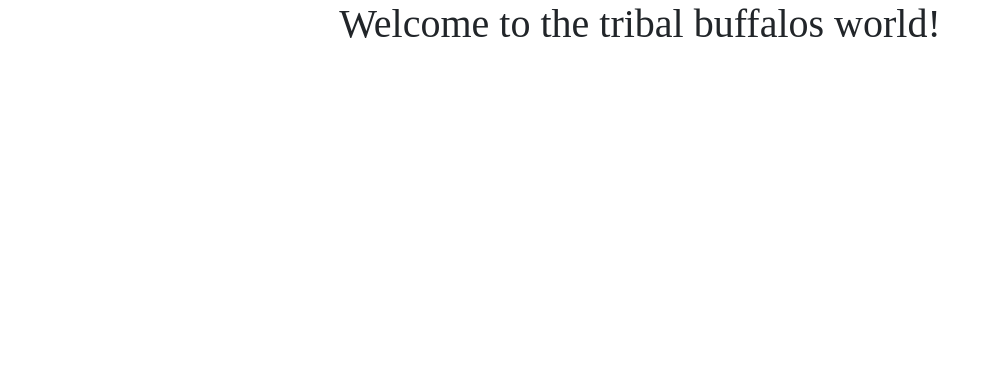
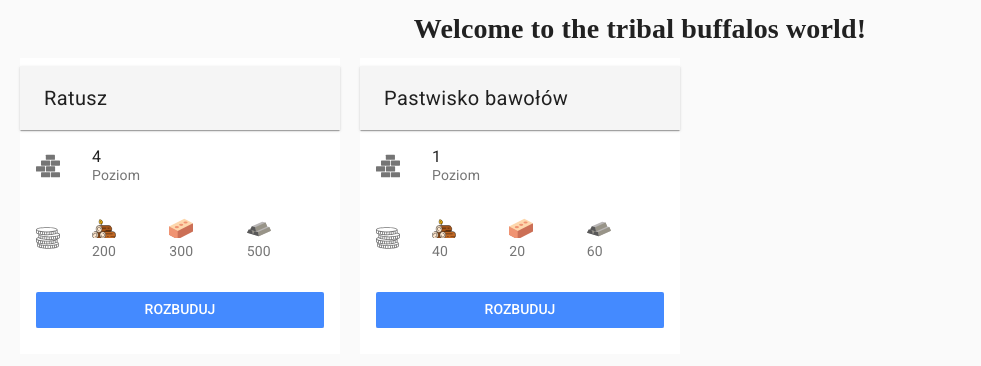
Before and after one commit to bartoszskwara/herds-of-buffalos, a Vue app in the folder frontend/: page / in a window 1280 px wide. Shown: the whole page, without its empty margins (0-981 px from the left). Built offline with nearby package versions, Linux system fonts and the light colour scheme.

Commit message:
Create building list based on JSON

```diff
--- a/frontend/package.json
+++ b/frontend/package.json
@@ -8,9 +8,9 @@
     "lint": "vue-cli-service lint"
   },
   "dependencies": {
-    "bootstrap": "^4.4.1",
     "core-js": "^3.4.3",
-    "vue": "^2.6.10"
+    "vue": "^2.6.10",
+    "vue-material": "^1.0.0-beta-11"
   },
   "devDependencies": {
     "@vue/cli-plugin-babel": "^4.1.0",
--- a/frontend/public/index.html
+++ b/frontend/public/index.html
@@ -5,7 +5,8 @@
     <meta http-equiv="X-UA-Compatible" content="IE=edge">
     <meta name="viewport" content="width=device-width,initial-scale=1.0">
     <link rel="icon" href="<%= BASE_URL %>favicon.ico">
-    <title>frontend</title>
+    <link rel="stylesheet" href="//fonts.googleapis.com/css?family=Roboto:400,500,700,400italic|Material+Icons">
+    <title>Herds of Buffalos</title>
   </head>
   <body>
     <noscript>
--- /dev/null
+++ b/frontend/src/Building.vue
@@ -0,0 +1,79 @@
+<template>
+  <div id="building">
+
+    <md-toolbar :md-elevation="1">
+      <span class="md-title">{{name}}</span>
+    </md-toolbar>
+      <md-list-item>
+        <md-icon :md-src="require('./assets/bricks.svg')" />
+        <div class="md-list-item-text">
+          <span>{{level}}</span>
+          <span>Poziom</span>
+        </div>
+      </md-list-item>
+
+      <md-list-item layout="row">
+        <md-icon :md-src="require('./assets/coins.svg')" />
+
+        <div class="md-list-item-text">
+          <span><md-icon class="mat" :md-src="require('./assets/wood.svg')" /></span>
+          <span>{{price.wood}}</span>
+        </div>
+
+        <div class="md-list-item-text">
+          <span><md-icon class="mat" :md-src="require('./assets/clay.svg')" /></span>
+          <span>{{price.clay}}</span>
+        </div>
+
+        <div class="md-list-item-text">
+          <span><md-icon class="mat" :md-src="require('./assets/iron.svg')" /></span>
+          <span>{{price.iron}}</span>
+        </div>
+      </md-list-item>
+      <md-list-item>
+        <div class="md-list-item-text">
+          <md-button class="md-raised md-primary">Rozbuduj</md-button>
+        </div>
+      </md-list-item>
+  </div>
+</template>
+
+<script>
+export default {
+  props: {
+    name: String,
+    level: Number,
+    price: {
+      wood: Number,
+      clay: Number,
+      iron: Number,
+    },
+  }
+}
+</script>
+
+<style>
+  .md-list {
+    width: 320px;
+    max-width: 100%;
+    display: inline-block;
+    vertical-align: top;
+    border: 1px solid rgba(#000, .12);
+  }
+  .md-list-item-text {
+    flex: auto;
+  }
+  .md-list-item-text span {
+    text-align: left;
+  }
+  .md-icon {
+    width: 0 !important;
+    min-height: 110%;
+
+  }
+  .mat {
+    margin-bottom: 5px !important;
+  }
+
+
+</style>
--- /dev/null
+++ b/frontend/src/BuildingList.vue
@@ -0,0 +1,37 @@
+<template>
+  <div id="buildings">
+    <md-list class="md-double-line" :key="building" v-for="building in village">
+      <building v-bind:name="building.name" v-bind:level="building.level" v-bind:price="building.price"></building>
+    </md-list>
+  </div>
+</template>
+
+<script>
+import Building from "./Building.vue";
+
+export default {
+  components: {Building},
+  props: {
+    village: Array
+  },
+  data(){
+    return {
+
+    }
+  }
+
+}
+</script>
+
+<style>
+  .md-list {
+    width: 320px;
+    max-width: 100%;
+    display: inline-block;
+    vertical-align: top;
+    border: 1px solid rgba(#000, .12);
+    float: left;
+    margin-left: 20px !important;
+    margin-bottom: 20px !important;
+  }
+</style>
--- /dev/null
+++ b/frontend/src/Home.vue
@@ -0,0 +1,45 @@
+<template>
+  <div id="app">
+    <h1>Welcome to the tribal buffalos world!</h1>
+    <building-list :village="village"></building-list>
+  </div>
+</template>
+
+<script>
+import BuildingList from "./BuildingList.vue";
+
+export default {
+  components: {BuildingList},
+  data() {
+    return {
+      village: [
+        {
+          name: "Ratusz",
+          level: 4,
+          price: {
+            wood: 200,
+            clay: 300,
+            iron: 500,
+          }
+        },
+        {
+          name: "Pastwisko bawołów",
+          level: 1,
+          price: {
+            wood: 40,
+            clay: 20,
+            iron: 60,
+          }
+        },
+      ]
+    }
+  }
+}
+</script>
+
+<style>
+  h1 {
+    font-family: Algerian;
+    text-align: center;
+  }
+</style>
--- a/frontend/src/TribesHome.vue
+++ /dev/null
@@ -1,18 +0,0 @@
-<template>
-  <div id="app">
-    <h1>Welcome to the tribal buffalos world!</h1>
-  </div>
-</template>
-
-<script>
-export default {
-
-}
-</script>
-
-<style>
-  h1 {
-    font-family: Algerian;
-    text-align: center;
-  }
-</style>
--- a/frontend/src/main.js
+++ b/frontend/src/main.js
@@ -1,9 +1,14 @@
 import Vue from 'vue'
-import TribesHome from './TribesHome.vue'
-import 'bootstrap/dist/css/bootstrap.min.css';
+import Home from './Home.vue'
+import VueMaterial from 'vue-material'
+import 'vue-material/dist/vue-material.min.css'
+import 'vue-material/dist/theme/default.css'
+
+
+Vue.use(VueMaterial)
 
 Vue.config.productionTip = false
 
 new Vue({
-  render: h => h(TribesHome),
+  render: h => h(Home),
 }).$mount('#app')
```
Also changed, not shown: frontend/src/assets/bricks.svg (added), frontend/src/assets/clay.svg (added), frontend/src/assets/coins.svg (added), frontend/src/assets/iron.svg (added), frontend/src/assets/wood.svg (added), 1 other file.
